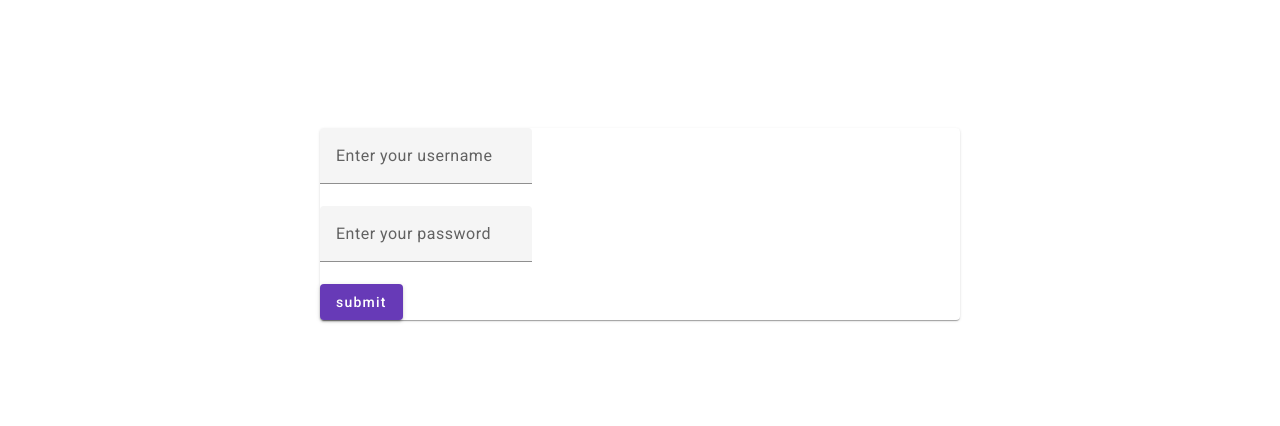
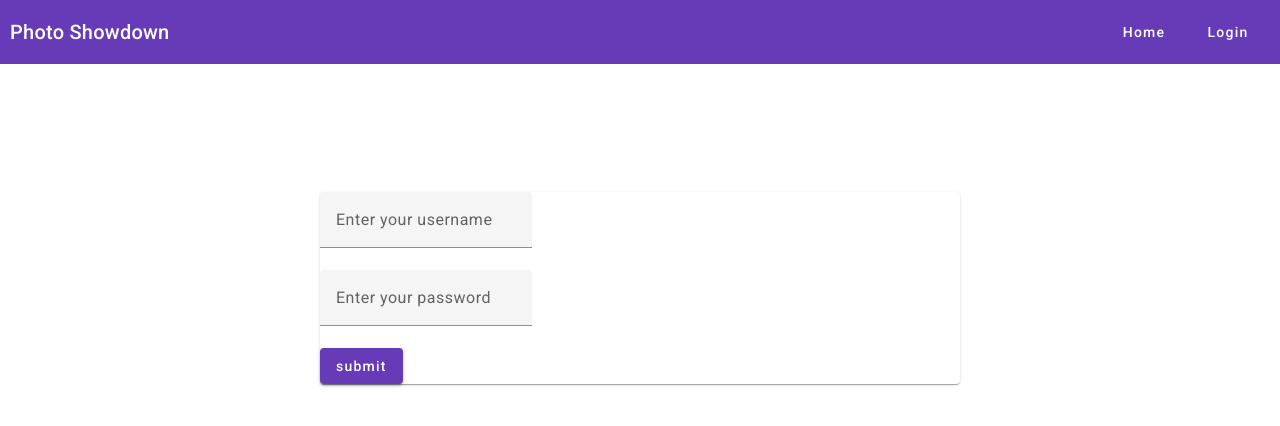
Before and after one commit to The-Groupy-Group/photo-showdown, an Angular app in the folder photo-showdown-frontend/: page / in a window 1280 px wide. Shown: the top 426 px of the page. Built offline with nearby package versions, Linux system fonts and the light colour scheme.

Commit message:
create header

```diff
--- a/photo-showdown-frontend/src/app/app.component.html
+++ b/photo-showdown-frontend/src/app/app.component.html
@@ -1,3 +1,4 @@
+<app-header></app-header>
 <app-user-login>
 
 </app-user-login>
--- a/photo-showdown-frontend/src/app/app.module.ts
+++ b/photo-showdown-frontend/src/app/app.module.ts
@@ -7,19 +7,22 @@ import { MatInputModule } from '@angular/material/input';
 import { MatCardModule } from '@angular/material/card';
 import { MatButtonModule } from '@angular/material/button';
 import { HTTP_INTERCEPTORS, HttpClientModule } from '@angular/common/http';
+import {MatToolbarModule} from '@angular/material/toolbar'
 
 import { AppRoutingModule } from './app-routing.module';
 import { AppComponent } from './app.component';
 import { UserRegistrationComponent } from './users/components/user-registration/user-registration.component';
 import { UserLoginComponent } from './users/components/user-login/user-login.component';
 import { TokenInterceptor } from './shared/token-interceptor/token.interceptor';
+import { HeaderComponent } from './header/components/header/header.component';
 
 
 @NgModule({
   declarations: [
     AppComponent,
     UserRegistrationComponent,
-    UserLoginComponent
+    UserLoginComponent,
+    HeaderComponent
   ],
   imports: [
     BrowserModule,
@@ -31,6 +34,7 @@ import { TokenInterceptor } from './shared/token-interceptor/token.interceptor';
     MatCardModule,
     MatButtonModule,
     HttpClientModule,
+    MatToolbarModule
   ],
   providers: [
     {
--- /dev/null
+++ b/photo-showdown-frontend/src/app/header/components/header/header.component.css
@@ -0,0 +1,27 @@
+mat-toolbar
+{
+  padding: 10px;
+  display: flex;
+  justify-content: space-between;
+}
+
+.menu-container
+{
+  list-style-type: none;
+  display: flex;
+  align-items: center;
+}
+
+.menu-container li
+{
+  display: inline-block;
+  padding: 10px;
+
+}
+
+li a
+{
+  color: #fff;
+  text-decoration: none;
+  cursor: pointer;
+}
--- /dev/null
+++ b/photo-showdown-frontend/src/app/header/components/header/header.component.html
@@ -0,0 +1,13 @@
+<mat-toolbar color="primary">
+  Photo Showdown
+  <div [ngSwitch]="state">
+    <ul *ngSwitchCase="'logged-out'" class="menu-container"><!--logged out bar-->
+      <li><a href="/" mat-button>Home</a></li>
+      <li><a href="/login" mat-button>Login</a></li>
+    </ul>
+    <ul *ngSwitchCase="'logged-in'"class="menu-container"><!--logged in bar-->
+      <li><a href="/" mat-button>Home</a></li>
+      <li><a href="/logout" mat-button>Logout</a></li>
+    </ul>
+  </div>
+</mat-toolbar>
--- /dev/null
+++ b/photo-showdown-frontend/src/app/header/components/header/header.component.ts
@@ -0,0 +1,18 @@
+import { Component } from '@angular/core';
+
+@Component({
+  selector: 'app-header',
+  templateUrl: './header.component.html',
+  styleUrls: ['./header.component.css']
+})
+export class HeaderComponent
+{
+  state:string='logged-out';
+  ngOnInit():void
+  {
+    if(localStorage.getItem('id_token'))
+      this.state='logged-in';
+    else
+      this.state='logged-out';
+  }
+}
--- a/photo-showdown-frontend/src/index.html
+++ b/photo-showdown-frontend/src/index.html
@@ -2,6 +2,7 @@
 <html lang="en">
 <head>
   <meta charset="utf-8">
+
   <title>PhotoShowdownFrontend</title>
   <base href="/">
   <meta name="viewport" content="width=device-width, initial-scale=1">
```
Also changed, not shown: 1 other file (tests, documents, lock files or other folders).
